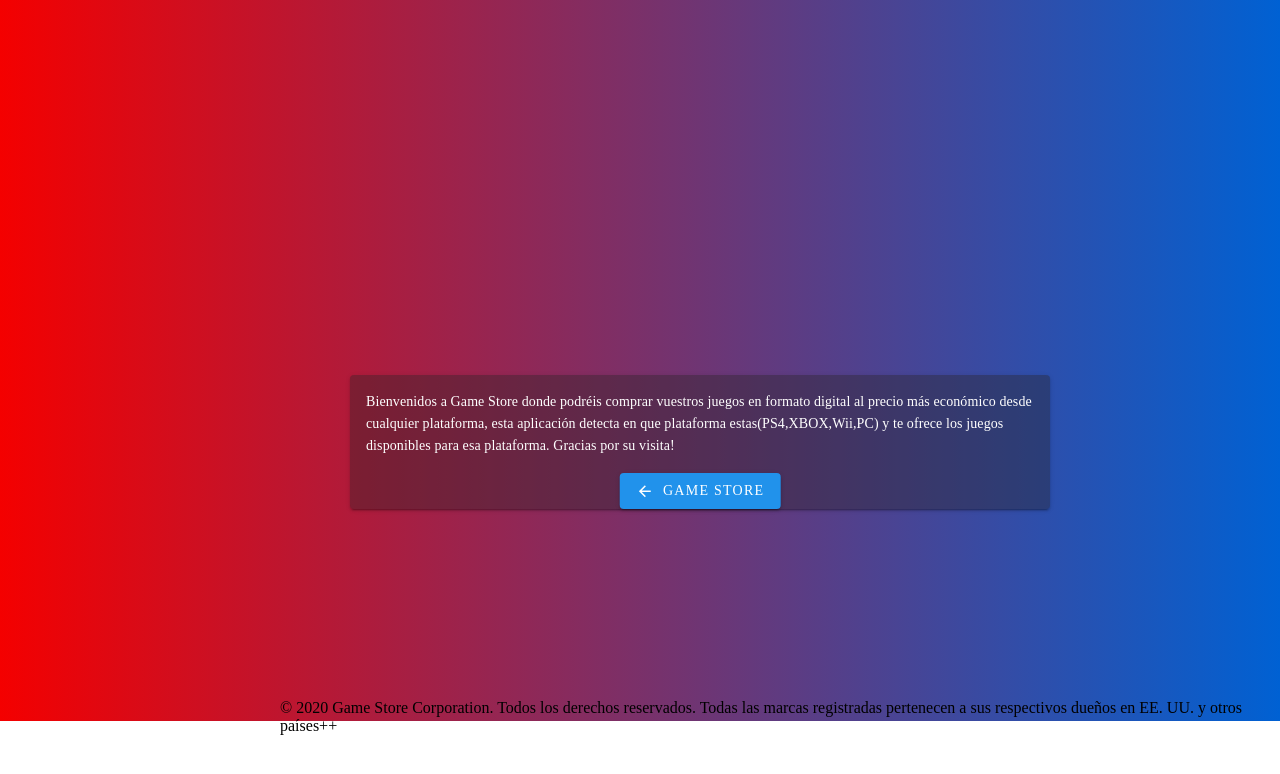
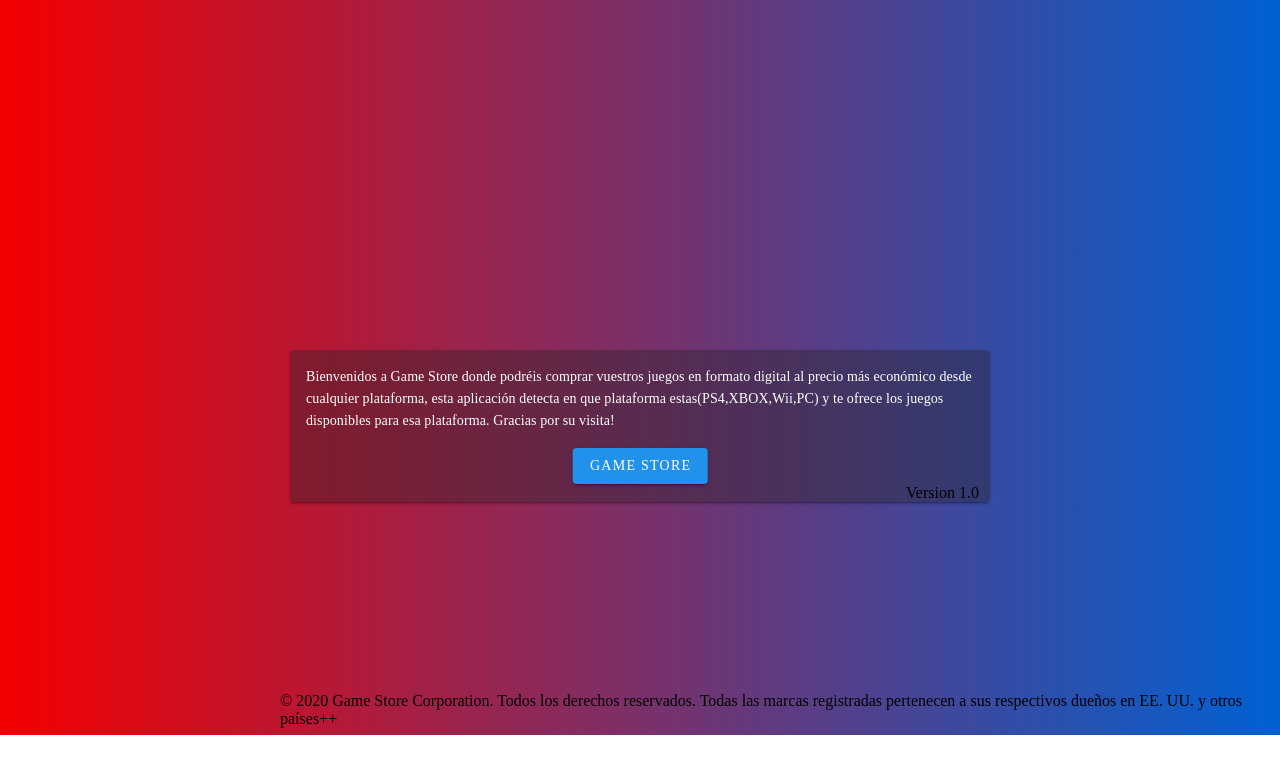
Before and after one commit to Abelito94/Game_Store_Front, a Vue app: page / in a window 1280 px wide. Shown: the top 774 px of the page. Built offline with nearby package versions, Linux system fonts and the light colour scheme.

Commit message:
diseño descripcion terminado

```diff
--- a/src/views/Description.vue
+++ b/src/views/Description.vue
@@ -10,9 +10,10 @@
       </v-card-text>
       <div>
         <v-btn id="button" class="ma-2" color="orange darken-2" @click="logAuth" dark>
-          <v-icon dark left>mdi-arrow-left</v-icon>Game Store
+          Game Store
         </v-btn>
       </div>
+      <p id="version">Version 1.0</p>
     </v-card>
     <div
       id="copyray"
@@ -35,25 +36,33 @@
 
 <style lang="scss" scoped>
 #description {
-  height: 721px;
+  height: 735px;
   background-color: red;
   background-image: linear-gradient(-90deg, rgb(0, 97, 211), rgb(244, 0, 0));
+  display:block;
+  margin:auto;
 }
 #img {
   margin-left: 440px;
   width: 500px;
   height: 250px;
+  display:block;
+  margin:auto;
 }
 #img2 {
   margin-top: -25px;
   margin-left: 440px;
   width: 500px;
   height: 100px;
+  display:block;
+  margin:auto;
 }
 #cuadro {
   background-color: rgba(39, 35, 37, 0.39);
   margin-top: 50px;
   margin-left: 350px;
+  display:block;
+  margin:auto;
 }
 p {
   color: rgb(255, 255, 255);
@@ -67,5 +76,10 @@
 #copyray {
   margin-top: 190px;
   margin-left: 280px;
+
+}
+#version{
+  color: black;
+  margin-left: 88%
 }
 </style>
```
